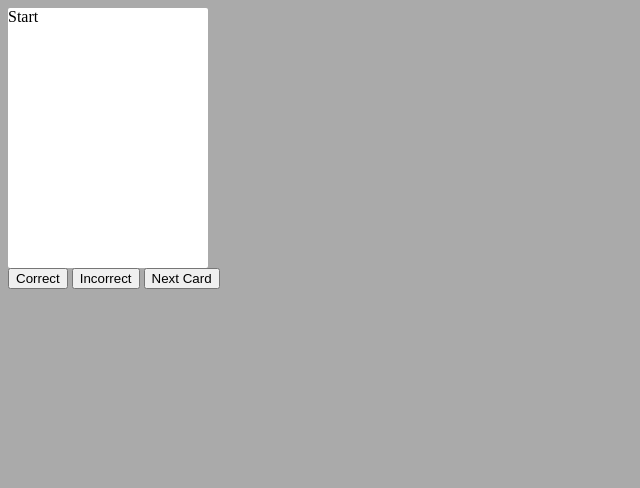
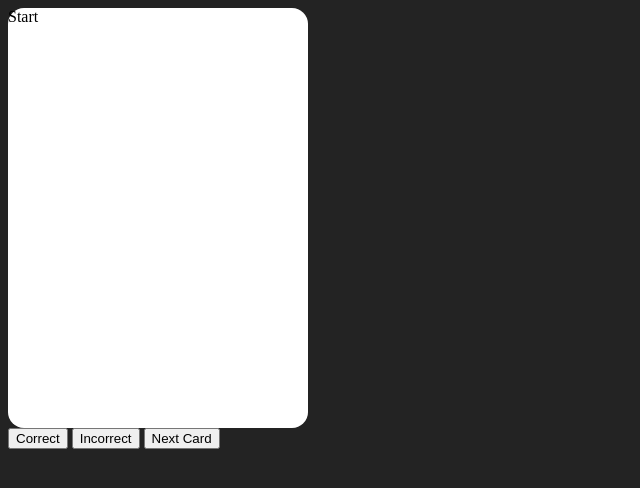
Before and after one commit to Clif2/flash-card-game, a website: page index.html in a window 1280 px wide. Shown: the whole page, without its empty margins (0-640 px from the left). Drawn offline with nearby package versions, Linux system fonts and the light colour scheme.

Commit message:
Adjust timing on card flip, and colors

```diff
--- a/styles/main.css
+++ b/styles/main.css
@@ -6,12 +6,12 @@
  */
 
 body {
- background: #AAAAAA;
+ background: #232323;
 }
 
 .threeD {
-  width: 200px;
-  height: 260px;
+  width: 300px;
+  height: 420px;
   position: relative;
   perspective: 800px;
 }
@@ -21,7 +21,7 @@ body {
   height: 100%;
   position: absolute;
   transform-style: preserve-3d;
-  transition: transform 1s;
+  transition: all 0.6s cubic-bezier(.25,.8,.25,1);
 }
 
 .card figure {
@@ -36,16 +36,17 @@ body {
 #front {
   background: white;
   color: black;
-  border-radius: 2px;
+  border-radius: 16px;
 }
 
 #back {
   background: black;
   color: white;
-  border-radius: 2px;
+  border-radius: 16px;
   transform: rotateY( 180deg );
 }
 
 .flipped {
   transform: rotateY( 180deg );
+  transition: all 0.6s cubic-bezier(.25,.8,.25,1);
 }
```
